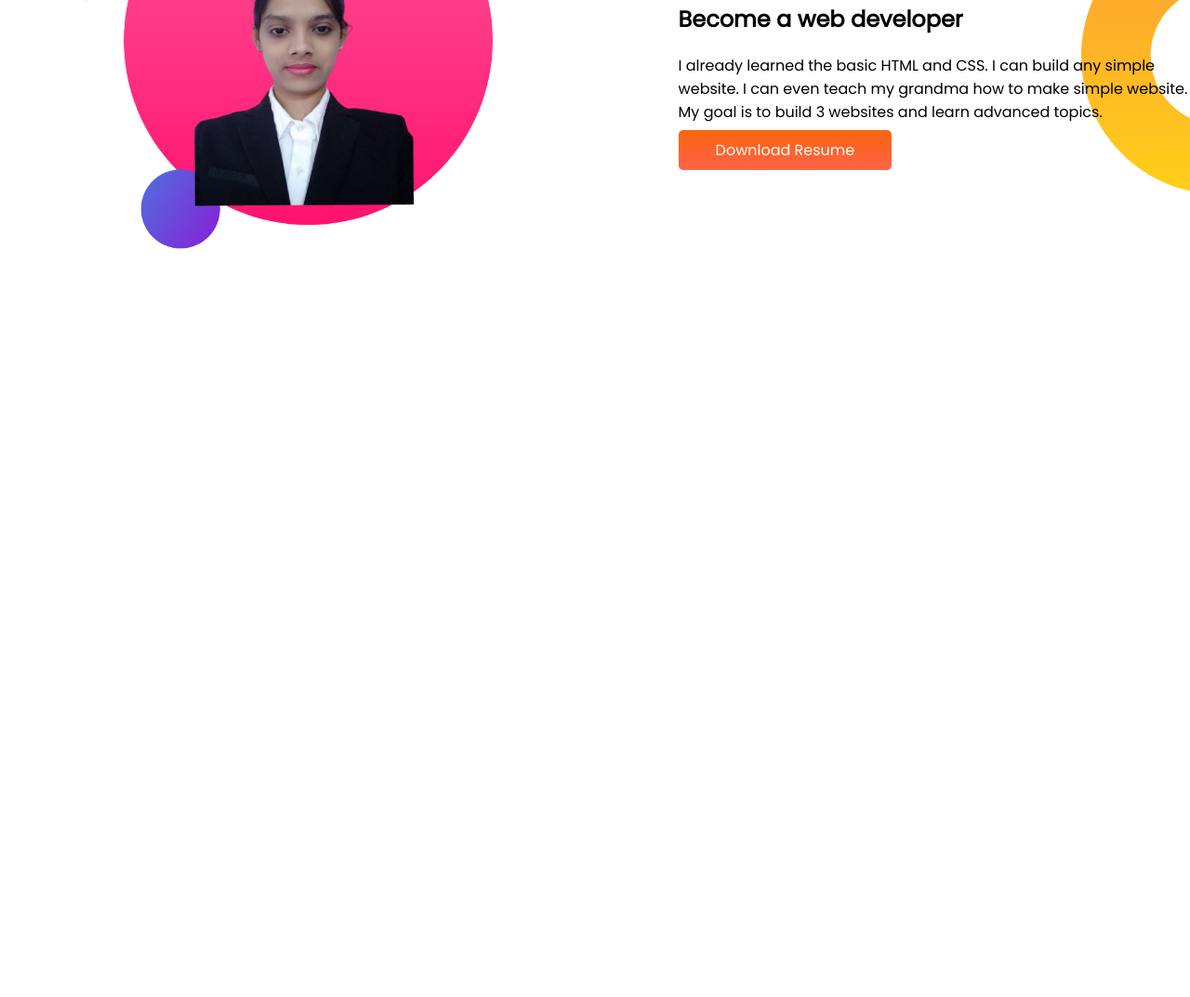
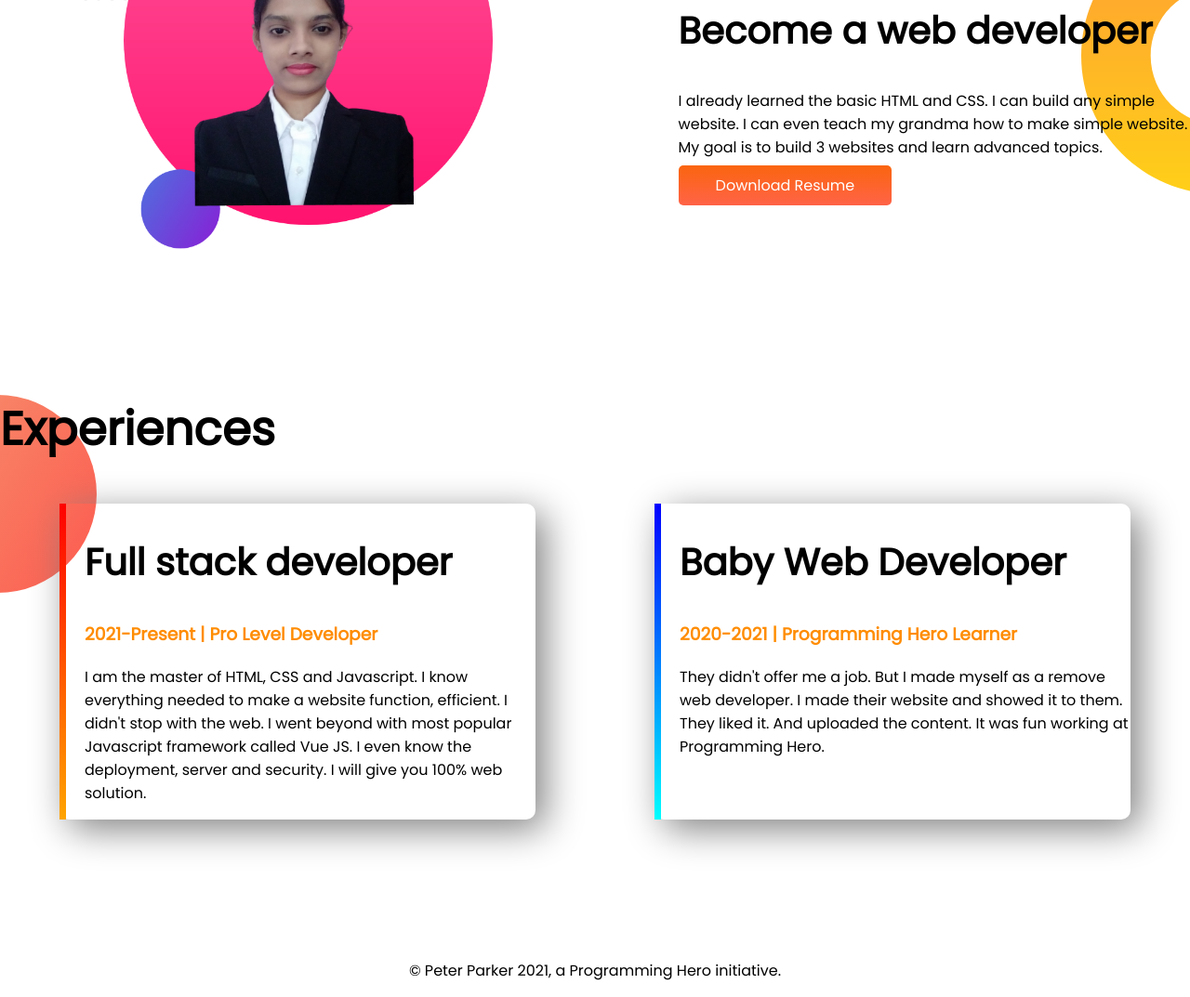
Before and after one commit to anikasanjida/developer-portfolio, a plain HTML site: page index.html in a window 1280 px wide. Shown: the part 749-1822 px from the top of the page at 93% size. Before the commit the page ends 1174 px from the top, so only its background shows below. Drawn offline with Linux system fonts and the light colour scheme.

Commit message:
footer add

```diff
--- a/index.html
+++ b/index.html
@@ -11,7 +11,7 @@
     <link rel="stylesheet" href="style.css">
 </head>
 <body>
-    <section class="top-banner">
+    <section class="top-banner flexible-container">
         <div class="half-width"><h1>Welcome to</h1>
             <h1><span class="orange-color">Sanjida Afroj</span> world!</h1>
             <h3>Junior web developer</h3>
@@ -22,7 +22,7 @@
             <img src="images/my-bg.png" alt="">
         </div>
     </section>
-    <section class="dream-big">
+    <section class="dream-big flexible-container">
         <div class="half-width">
              <img src="images/my-bg2.png" alt="">
         </div>
@@ -33,7 +33,27 @@
               <a class="link-button" target="_blank" href="https://www.linkedin.com/company/programminghero"> Download Resume</a>
         </div>
     </section>
+    <section class="experience-area">
 
+            <h1>Experiences</h1>
+    <div class="flexible-container">
+        <div id="full-stack" class="web-stack">
+        <h2>Full stack developer</h2>
+        <h3 class="orange-color">2021-Present | Pro Level Developer</h3>
+        <p>I am the master of HTML, CSS and Javascript. I know everything needed to make a website function, efficient. I didn't stop with the web. I went beyond with most popular Javascript framework called Vue JS. I even know the deployment, server and security. I will give you 100% web solution.</p>
+    </div>
+    <div id="dev-web" class="web-stack">
+        <h2>Baby Web Developer</h2>
+        <h3 class="orange-color">2020-2021 | Programming Hero Learner</h3>
+        <p>They didn't offer me a job. But I made myself as a remove web developer. I made their website and showed it to them. They liked it. And uploaded the content. It was fun working at Programming Hero.</p>
+    </div>
+</div>
+
+    </section>
+
+    <footer>
+        <p>© Peter Parker 2021, a Programming Hero initiative.</p>
+    </footer>
 
 </body>
 </html>
--- a/style.css
+++ b/style.css
@@ -6,10 +6,13 @@ body{
 h1{
     font-size: 50px;
 }
+h2{
+    font-size: 40px;
+}
 .orange-color{
     color: darkorange;
 }
-section{
+.flexible-container{
     display: flex;
     margin-bottom: 150px;
 }
@@ -39,3 +42,29 @@ section{
     background-repeat: no-repeat;
     background-position: right;
 }
+.web-stack{
+    width: 40%;
+    margin-left: 5%;
+    margin-right: 5%;
+    padding-left: 20px;
+    border-radius: 10px;
+    box-shadow: 10px 10px 40px gray;
+
+}
+#dev-web{
+    border-left: 7px solid;
+    border-image: linear-gradient(blue,cyan);
+    border-image-slice: 1;
+}
+#full-stack{
+    border-left: 7px solid;
+    border-image: linear-gradient(red,orange);
+    border-image-slice: 1;
+}
+.experience-area{
+background-image: url(images/exp-bg.png);
+background-repeat: no-repeat;
+}
+footer p{
+    text-align: center;
+}
```
Also changed, not shown: images/anika2.png (deleted), images/jhankar.png (deleted), images/jhankar2.png (deleted).
